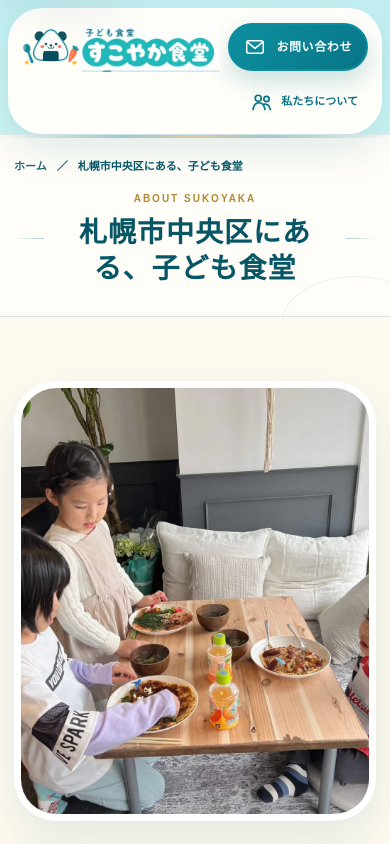
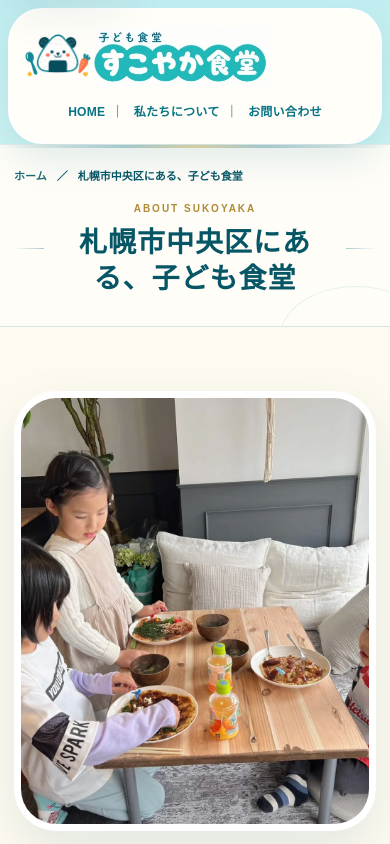
Before and after one commit to SUKOYAKASHOKUDO/sukoyaka-shokudo, a Next.js app: page /about in a window 390 px wide. Shown: the top 844 px of the page. Built offline with nearby package versions, Linux system fonts and the light colour scheme.

Commit message:
Unify header navigation layout

```diff
--- a/app/storybook-world.css
+++ b/app/storybook-world.css
@@ -3860,6 +3860,55 @@ body::selection {
   pointer-events: none;
 }
 
+/* Keep the top page header readable while preserving the supplied artwork below it. */
+.reference-header-menu {
+  position: absolute;
+  top: 5.2%;
+  left: 40%;
+  z-index: 5;
+  display: flex;
+  width: 56.5%;
+  height: 11.7%;
+  align-items: center;
+  justify-content: flex-end;
+  color: var(--storybook-teal-deep);
+  font-family: var(--storybook-round);
+  line-height: 1.35;
+}
+
+.reference-header-menu a {
+  display: inline-flex;
+  min-height: 40%;
+  align-items: center;
+  padding: 0 clamp(4px, 0.65vw, 10px);
+  color: inherit;
+  font-size: clamp(11px, 1.15vw, 17px);
+  font-weight: 900;
+  letter-spacing: 0.02em;
+  text-decoration: none;
+  white-space: nowrap;
+  transition: color 180ms ease, transform 180ms ease;
+}
+
+.reference-header-menu a + a::before {
+  margin-right: clamp(4px, 0.45vw, 8px);
+  color: rgba(7, 86, 102, 0.55);
+  content: "｜";
+  font-weight: 700;
+}
+
+.reference-header-menu a:hover,
+.reference-header-menu a:focus-visible {
+  color: var(--storybook-coral);
+  outline: none;
+  transform: translateY(-1px);
+}
+
+.reference-header-menu a:focus-visible {
+  border-radius: 8px;
+  box-shadow: 0 0 0 3px rgba(255, 210, 83, 0.82);
+}
+
 .reference-logo-backdrop {
   position: absolute;
   top: 2.7%;
@@ -3877,7 +3926,7 @@ body::selection {
   top: 2.7%;
   left: 33.6%;
   z-index: 2;
-  width: 45.4%;
+  width: 62.2%;
   height: 16.7%;
   background: #fffef9;
   pointer-events: none;
@@ -4014,6 +4063,166 @@ body::selection {
     width: 28%;
     padding-right: 0;
     font-size: clamp(9px, 2.7vw, 12px);
+  }
+
+  .reference-design-header-extension {
+    height: 16%;
+  }
+
+  .reference-brand-home {
+    top: 3.6%;
+    left: 4%;
+    width: 47%;
+    height: 17%;
+  }
+
+  .reference-header-menu {
+    top: 22.1%;
+    left: 4%;
+    width: 92%;
+    height: 7.2%;
+    justify-content: center;
+  }
+
+  .reference-header-menu a {
+    min-height: 0;
+    padding-inline: 3px;
+    font-size: clamp(10px, 3.2vw, 14px);
+    letter-spacing: 0;
+  }
+
+  .reference-header-menu a + a::before {
+    margin-right: 3px;
+  }
+}
+
+/* Unified text navigation for the header used by all interior pages. */
+.storybook-header-panel {
+  grid-template-areas: "logo nav";
+  grid-template-columns: minmax(0, 1fr) auto;
+  gap: clamp(22px, 3vw, 54px);
+}
+
+.storybook-main-nav {
+  display: flex;
+  min-width: 0;
+  align-items: center;
+  justify-content: flex-end;
+  gap: 0;
+  grid-area: nav;
+}
+
+.storybook-main-nav a {
+  display: inline-flex;
+  min-height: 0;
+  align-items: center;
+  padding: 10px clamp(8px, 1vw, 16px);
+  color: var(--storybook-teal);
+  flex-direction: row;
+  font-size: clamp(14px, 1.35vw, 19px);
+  font-weight: 900;
+  letter-spacing: 0.02em;
+  line-height: 1.35;
+  text-decoration: none;
+  white-space: nowrap;
+  transition: color 180ms ease, transform 180ms ease;
+}
+
+.storybook-main-nav a + a::before {
+  margin-right: clamp(8px, 1vw, 16px);
+  color: rgba(7, 86, 102, 0.55);
+  content: "｜";
+  font-weight: 700;
+}
+
+.storybook-main-nav a::after,
+.storybook-main-nav svg {
+  display: none;
+}
+
+.storybook-main-nav a:hover,
+.storybook-main-nav a:focus-visible {
+  color: var(--storybook-coral);
+  outline: none;
+  transform: translateY(-1px);
+}
+
+.storybook-main-nav a:focus-visible {
+  border-radius: 10px;
+  box-shadow: 0 0 0 3px rgba(255, 210, 83, 0.82);
+}
+
+@media (max-width: 820px) {
+  .storybook-header-panel {
+    grid-template-columns: minmax(0, 1fr) auto;
+  }
+
+  .storybook-main-nav a {
+    padding-inline: 6px;
+    font-size: clamp(12px, 1.65vw, 16px);
+  }
+}
+
+@media (max-width: 560px) {
+  .storybook-header-panel {
+    min-height: 136px;
+    padding: 12px 14px 13px;
+    grid-template-areas: "logo" "nav";
+    grid-template-columns: 1fr;
+    gap: 6px;
+  }
+
+  .storybook-full-logo {
+    width: min(250px, 100%);
+    height: 64px;
+    justify-self: start;
+  }
+
+  .storybook-full-logo .sukoyaka-brand-onigiri {
+    width: 68px;
+    height: 58px;
+    flex-basis: 68px;
+  }
+
+  .storybook-full-logo .sukoyaka-brand-wordmark {
+    width: 178px;
+    height: 60px;
+  }
+
+  .storybook-main-nav {
+    width: 100%;
+    justify-content: center;
+  }
+
+  .storybook-main-nav a {
+    padding: 7px 3px;
+    font-size: clamp(10.5px, 3.1vw, 14px);
+  }
+
+  .storybook-main-nav a + a::before {
+    margin-right: 3px;
+  }
+}
+
+@media (max-width: 370px) {
+  .storybook-full-logo {
+    width: min(225px, 100%);
+    height: 58px;
+  }
+
+  .storybook-full-logo .sukoyaka-brand-onigiri {
+    width: 61px;
+    height: 52px;
+    flex-basis: 61px;
+  }
+
+  .storybook-full-logo .sukoyaka-brand-wordmark {
+    width: 160px;
+    height: 54px;
+  }
+
+  .storybook-main-nav a {
+    font-size: 10px;
   }
 }
 
--- a/components/SiteHeader.tsx
+++ b/components/SiteHeader.tsx
@@ -132,16 +132,10 @@ export function SiteHeader() {
         />
 
         <nav className="storybook-main-nav" aria-label="メインメニュー">
-          <Link href="/operator">
-            <StorybookIcon name="people" />
-            <span>私たちについて</span>
-          </Link>
+          <Link href="/">HOME</Link>
+          <Link href="/operator">私たちについて</Link>
+          <a href={`mailto:${site.email}`}>お問い合わせ</a>
         </nav>
-
-        <a className="storybook-contact" href={`mailto:${site.email}`}>
-          <StorybookIcon name="mail" />
-          <span>お問い合わせ</span>
-        </a>
       </div>
     </header>
   );
```
Also changed, not shown: components/StorybookHero.tsx (+5 -12 lines).
